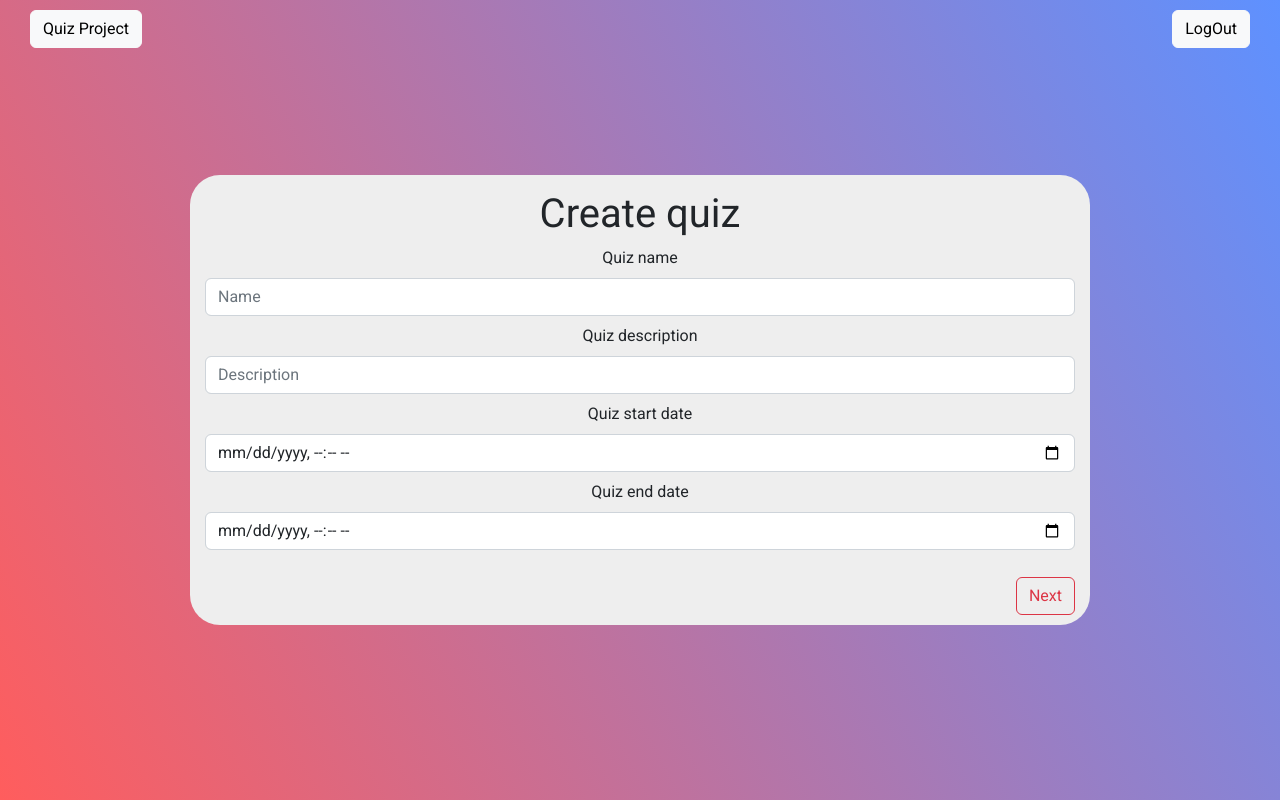
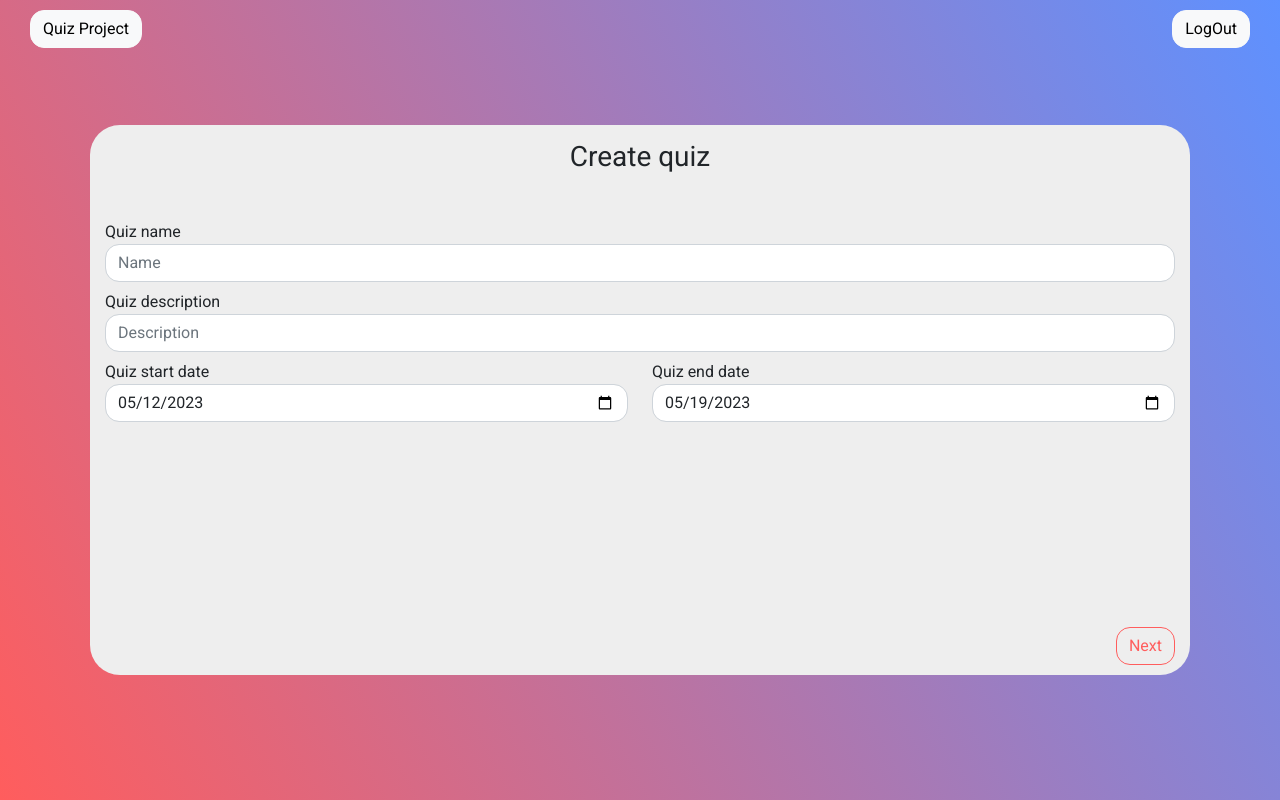
Before and after one commit to TBR-Group-software/quiz-project, a Django app: page /create_quiz in a window 1280 px wide. Run offline with Django 4.2, Linux system fonts and the light colour scheme; the visitor is signed in with stand-in values (Sample User, id 1); style sheets or scripts are compiled from the project's sources; some libraries are stand-ins or nearby versions.

Commit message:
UX/UI improve

```diff
--- a/account/forms/login_form.py
+++ b/account/forms/login_form.py
@@ -6,7 +6,11 @@ class UserLoginForm(AuthenticationForm):
     username = forms.CharField(
         label="",
         widget=forms.TextInput(
-            attrs={"class": "form-control input", "placeholder": "email"}
+            attrs={
+                "class": "form-control input",
+                "placeholder": "email",
+                "type": "email",
+            }
         ),
     )
     password = forms.CharField(
--- a/account/forms/register_form.py
+++ b/account/forms/register_form.py
@@ -9,7 +9,11 @@ class RegisterForm(UserCreationForm):
     email = forms.EmailField(
         label="",
         widget=forms.EmailInput(
-            attrs={"class": "form-control input", "placeholder": "email"}
+            attrs={
+                "class": "form-control input",
+                "placeholder": "email",
+                "type": "email",
+            }
         ),
     )
     password1 = forms.CharField(
--- a/quiz/static/scss/base.scss
+++ b/quiz/static/scss/base.scss
@@ -2,8 +2,8 @@
 
 body {
     height: 100vh;
-    background: rgb(255, 93, 93);
-    background: linear-gradient(62deg, rgb(255, 93, 93) 0%, rgba(94, 145, 255, 1) 100%);
+    background: $danger;
+    background: linear-gradient(62deg, $danger 0%, rgb(94, 145, 255) 100%);
     font-family: 'Roboto', sans-serif !important;
 }
 
@@ -14,10 +14,12 @@ body {
 .screen {
     border-radius: 30px;
     background-color: rgb(238, 238, 238);
-    max-width: 900px;
-    min-height: 450px;
+    max-width: 1100px;
+    min-height: 550px;
     width: 100%;
     padding: 15px;
+    max-height: 70%;
+    overflow: scroll;
 }
 
 .logout-button {
@@ -66,9 +68,8 @@ body {
     text-decoration: none !important;
     color: black !important;
     transition: color .3s ease;
-}
 
-.underline-href::after {
+    &::after {
         content: "";
         position: absolute;
         display: block;
@@ -76,14 +77,48 @@ body {
         left: 0;
         bottom: .125em;
         height: 1px;
-    background: linear-gradient(90deg, #ff7800 0%, rgb(255, 93, 93) 50%, #ff00fe 100%);
+        background: linear-gradient(90deg, #ff7800 0%, $danger 50%, #ff00fe 100%);
         transition: bottom .3s ease;
     }
 
-.underline-href:hover {
+    &:hover {
         color: rgba(black, .8);
+
+        &::after {
+            bottom: 0;
+        }
+    }
 }
 
-.underline-href:hover::after {
-    bottom: 0;
+
+input[type="text"],
+input[type="date"],
+input[type="password"],
+input[type="email"] {
+    border-radius: 14px;
 }
+
+.btn {
+    border-radius: 14px;
+}
+
+.btn-outline-danger {
+    --bs-btn-color: #FF5D5D;
+    --bs-btn-border-color: #FF5D5D;
+    --bs-btn-hover-color: #fff;
+    --bs-btn-hover-bg: #FF5D5D;
+    --bs-btn-hover-border-color: #FF5D5D;
+    --bs-btn-focus-shadow-rgb: 220, 53, 69;
+    --bs-btn-active-color: #fff;
+    --bs-btn-active-bg: #FF5D5D;
+    --bs-btn-active-border-color: #FF5D5D;
+    --bs-btn-active-shadow: inset 0 3px 5px rgba(0, 0, 0, 0.125);
+    --bs-btn-disabled-color: #FF5D5D;
+    --bs-btn-disabled-bg: transparent;
+    --bs-btn-disabled-border-color: #FF5D5D;
+    --bs-gradient: none;
+}
+
+.card {
+    border-radius: 14px;
+}
--- a/quiz/static/scss/custom.scss
+++ b/quiz/static/scss/custom.scss
@@ -15,3 +15,7 @@
 @import "../bootstrap/scss/tables";
 @import "../bootstrap/scss/alert";
 @import "../bootstrap/scss/close";
+@import "../bootstrap/scss/grid";
+@import "../bootstrap/scss/card";
+
+$danger: #FF5D5D;
--- a/quiz/templates/create_quiz.html
+++ b/quiz/templates/create_quiz.html
@@ -1,46 +1,72 @@
 {% extends "base.html" %}
 {% load static %}
 {% load compress %}
+{% load add_days %}
 {% block title %}
     Create quiz
 {% endblock title %}
 {% block imports %}
     {% compress css %}
-        <link type="text/x-scss" rel="stylesheet" href="{% static 'scss/create_quiz.scss' %}">
+        <link type="text/x-scss"
+              rel="stylesheet"
+              href="{% static 'scss/create_quiz.scss' %}">
     {% endcompress %}
     <script src="{% static 'js/create_quiz.js' %}"></script>
 {% endblock imports %}
 {% block content %}
-    <h1 class="text-center h3">Create quiz</h1>
+    <h3 class="text-center">Create quiz</h3>
+    <div class="d-flex align-items-center justify-content-center">
+        <div class="actions-top-left action back-button invisible">
+            <input type="button"
+                   class="btn btn-outline-danger me-2"
+                   value="<"
+                   onclick="backButton()">
+        </div>
         <span class="text-center d-none" id="page-counter">Page 1</span>
+        <div class="actions-top-right action next-button invisible">
+            <input type="button"
+                   class="btn btn-outline-danger ms-2"
+                   value=">"
+                   onclick="nextButton()">
+        </div>
+    </div>
     <form action="" method="post" id="createQuizForm">
         {% csrf_token %}
         <div class="quiz">
-            <span class="d-block text-center mb-2 h5">Quiz name</span>
+            <span class="d-block h5">Quiz name</span>
             <input type="text"
                    name="name"
                    id="quiz_name"
                    class="form-control mb-2"
                    maxlength="200"
                    placeholder="Name">
-            <span class="d-block text-center mb-2 h5">Quiz description</span>
-            <input name="description"
+            <span class="d-block h5">Quiz description</span>
+            <input type="text"
+                   name="description"
                    id="quiz_description"
                    class="form-control mb-2"
                    maxlength="200"
                    placeholder="Description">
-            <span class="d-block text-center mb-2 h5">Quiz start date</span>
-            <input type="datetime-local"
+            <div class="row">
+                <div class="col-md-6 col-sm-12">
+                    <span class="d-block h5">Quiz start date</span>
+                    <input type="date"
                            name="start_date"
                            id="quiz_start_date"
                            class="form-control mb-2"
+                           value='{% now "Y-m-d" %}'
                            placeholder="Start date">
-            <span class="d-block text-center mb-2 h5">Quiz end date</span>
-            <input type="datetime-local"
+                </div>
+                <div class="col-md-6 col-sm-12">
+                    <span class="d-block h5">Quiz end date</span>
+                    <input type="date"
                            name="end_date"
                            id="quiz_end_date"
                            class="form-control mb-2"
+                           value='{{ 7|add_days|date:"Y-m-d" }}'
                            placeholder="End date">
+                </div>
+            </div>
             <div class="actions position-absolute">
                 <input type="button"
                        class="btn btn-outline-danger"
@@ -57,14 +83,9 @@
                            class="form-control question"
                            placeholder="Question">
                 </div>
-                <div class="answers mb-5">
+                <div class="answers">
                     <div class="mb-1">
                         <span>Answers</span>
-                        <input type="button"
-                               class="btn btn-outline-danger p-1"
-                               value="+"
-                               maxlength="200"
-                               onclick="addAnswer()">
                     </div>
                     <div class="answer d-flex mb-2">
                         <input type="text"
@@ -88,55 +109,37 @@
                                onclick="removeAnswer(this)"
                                value="X">
                     </div>
-                    <div class="answer d-flex mb-2">
-                        <input type="text"
+                </div>
+                <input type="button"
+                       class="btn btn-outline-danger add-answer"
+                       value="Add answer"
                        maxlength="200"
-                               name="question_1_answer_3"
-                               class="form-control"
-                               placeholder="Answer">
-                        <input class="btn btn-outline-danger ms-2"
-                               type="button"
-                               onclick="removeAnswer(this)"
-                               value="X">
+                       onclick="addAnswer()">
             </div>
         </div>
-            </div>
-        </div>
-        <div class="actions-top-right action-create-quiz position-absolute d-none">
+        <div class="actions-top-right action-create-quiz position-absolute invisible">
             <input type="button"
                    class="btn btn-outline-danger"
-                   value="Create quiz"
+                   value="Create"
                    onclick="createQuiz()">
         </div>
-        <div class="actions-top-right action next-button position-absolute d-none">
-            <input type="button"
-                   class="btn btn-outline-danger"
-                   value="Next"
-                   onclick="nextButton()">
-        </div>
-        <div class="actions action position-absolute d-none">
+        <div class="actions action position-absolute invisible add-question">
             <input type="button"
                    class="btn btn-outline-danger"
                    value="Add question"
                    onclick="addQuestion()">
         </div>
-        <div class="actions-left action remove-question-button position-absolute d-none">
+        <div class="actions-left action remove-question-button position-absolute invisible">
             <input type="button"
                    class="btn btn-outline-danger"
                    value="Delete question"
                    onclick="removeQuestion()">
         </div>
-        <div class="actions-left action back-to-start-button position-absolute d-none">
+        <div class="actions-left action back-to-start-button position-absolute invisible">
             <input type="button"
                    class="btn btn-outline-danger"
                    value="Back to start"
                    onclick="backToStart()">
         </div>
-        <div class="actions-top-left action back-button position-absolute d-none">
-            <input type="button"
-                   class="btn btn-outline-danger"
-                   value="Back"
-                   onclick="backButton()">
-        </div>
     </form>
 {% endblock content %}
--- a/quiz/templates/quiz.html
+++ b/quiz/templates/quiz.html
@@ -41,7 +41,7 @@
                 <div class="answers row mt-3">
                     {% for answer in question.answers.all %}
                         <div class="answer col-12">
-                            <input type="checkbox"
+                            <input type="radio"
                                    name="{{ answer.name }}"
                                    class="form-check-input"
                                    id="answer_{{ answer.id }}"
--- /dev/null
+++ b/quiz/templatetags/__init__.py
@@ -0,0 +1 @@
+from .add_days import *
--- /dev/null
+++ b/quiz/templatetags/add_days.py
@@ -0,0 +1,11 @@
+from django import template
+import datetime
+
+register = template.Library()
+
+
+@register.filter()
+def add_days(days):
+    """Add days to current date."""
+    newDate = datetime.date.today() + datetime.timedelta(days=days)
+    return newDate
```
Also changed, not shown: quiz/static/js/create_quiz.js (+39 -12 lines), quiz/static/scss/quiz.scss (+15 -13 lines), quiz/templates/index.html (+17 -21 lines). Lines whose indentation alone changed are shown as unchanged.
